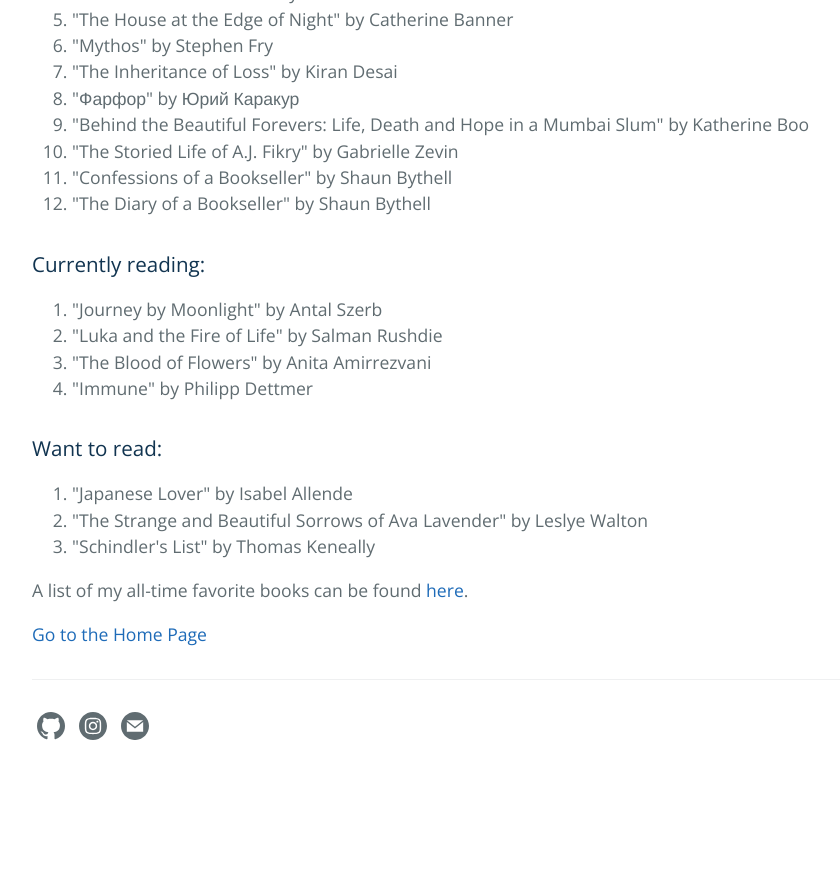
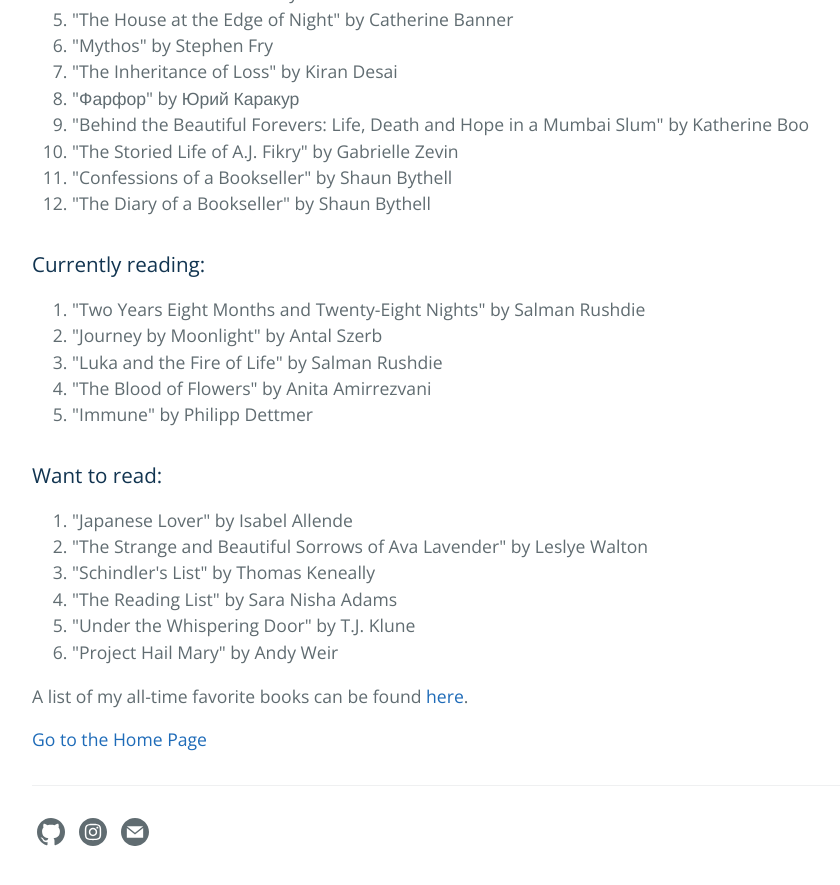
Before and after one commit to iamaidana/iamaidana, a Jekyll site: the page built from books.md, in a window 1280 px wide and 900 px high, scrolled down 576 px. Shown: the top 885 px of the window, without its empty margins (192-1032 px from the left). Built offline with Jekyll 4.4.1, drawn with Linux system fonts in a browser that asks for light colours; before the commit the page ends 1370 px from its top, so only the background shows below that.

Commit message:
updated book list

```diff
--- a/books.md
+++ b/books.md
@@ -25,6 +25,7 @@ order: 2
 
 <h3>Currently reading:</h3>
 <ol>
+  <li>"Two Years Eight Months and Twenty-Eight Nights" by Salman Rushdie</li>
   <li>"Journey by Moonlight" by Antal Szerb</li>
   <li>"Luka and the Fire of Life" by Salman Rushdie</li>
   <li>"The Blood of Flowers" by Anita Amirrezvani</li>
@@ -36,6 +37,9 @@ order: 2
   <li>"Japanese Lover" by Isabel Allende</li>
   <li>"The Strange and Beautiful Sorrows of Ava Lavender" by Leslye Walton</li>
   <li>"Schindler's List" by Thomas Keneally</li>
+  <li>"The Reading List" by Sara Nisha Adams</li>
+  <li>"Under the Whispering Door" by T.J. Klune</li>
+  <li>"Project Hail Mary" by Andy Weir</li>
 </ol>
 
 A list of my all-time favorite books can be found [here](https://iamaidana.github.io/2021/11/05/a-post-about-my-alltime-favorite-books.html).
```
